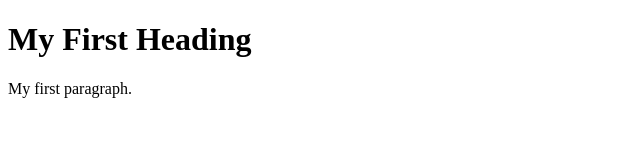
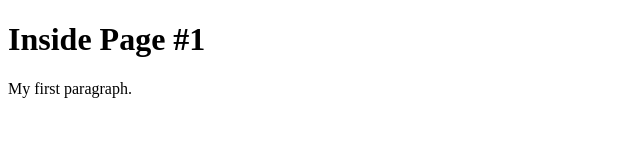
Before and after one commit to ptechcode/ptechcode.github.io, a plain HTML site: page insidepage.html in a window 1280 px wide. Shown: the whole page, without its empty margins (0-640 px from the left). Drawn offline with Linux system fonts and the light colour scheme.

Commit message:
Update insidepage.html

```diff
--- a/insidepage.html
+++ b/insidepage.html
@@ -2,7 +2,7 @@
 <html>
 <body>
 
-<h1>My First Heading</h1>
+<h1>Inside Page #1</h1>
 <p>My first paragraph.</p>
 
 </body>
```
